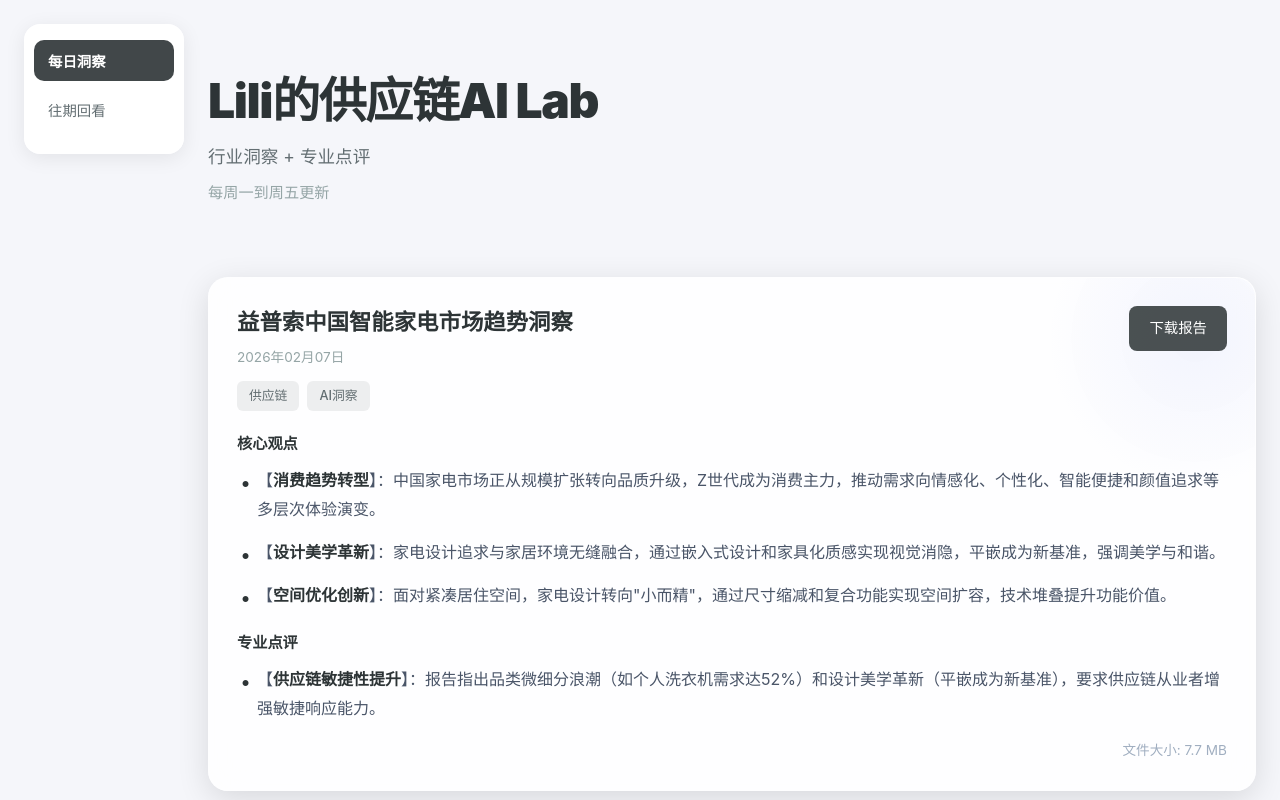
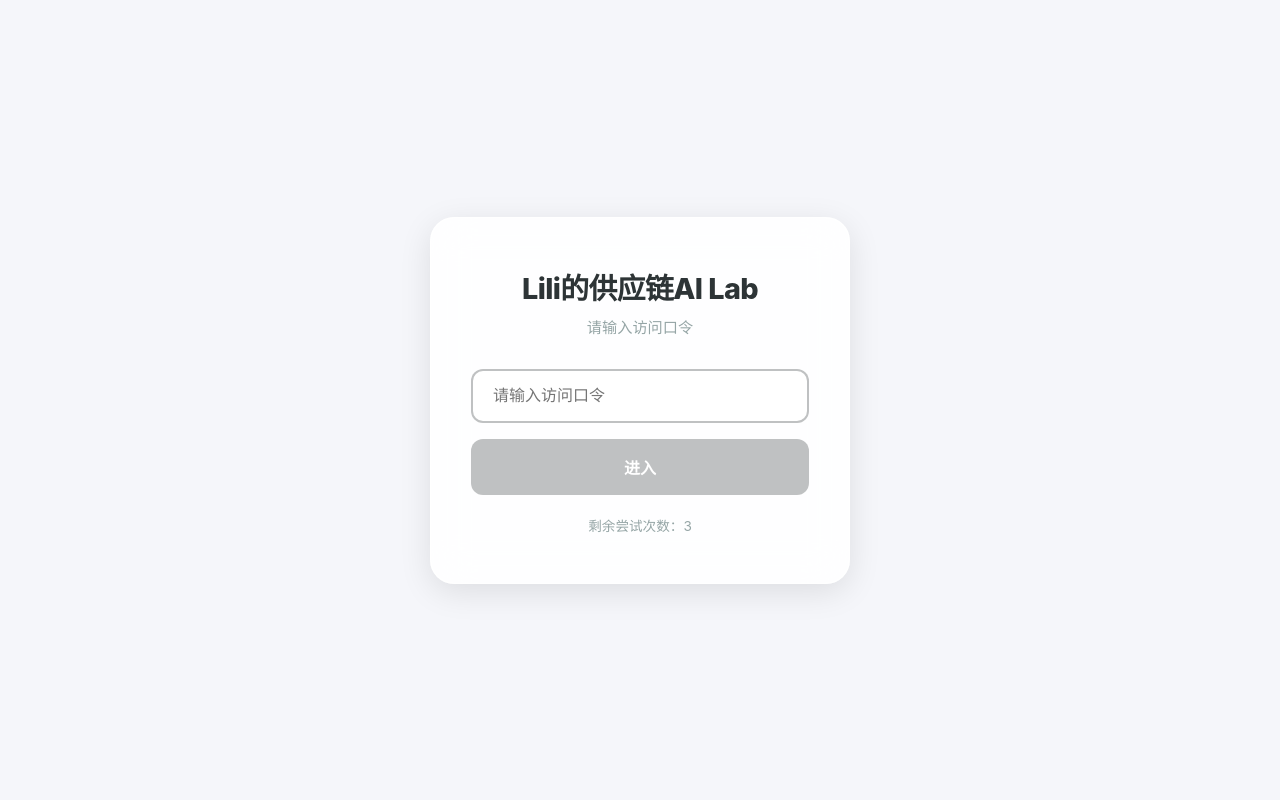
Before and after one commit to Lili202602/research-website, a React (Create React App) app: page / in a window 1280 px wide. Shown: the top 800 px of the page. Built offline with nearby package versions, Linux system fonts and the light colour scheme.

Commit message:
feat: 添加密码访问控制系统（SHA-256加密 + 3次尝试限制）

```diff
--- a/src/App.tsx
+++ b/src/App.tsx
@@ -5,9 +5,11 @@
 import Sidebar from './components/Sidebar';
 import Hero from './components/Hero';
 import Footer from './components/Footer';
+import PasswordGate from './components/PasswordGate';
 
 const App: React.FC = () => {
   return (
+    <PasswordGate>
       <Router>
         <div style={{
           fontFamily: '"Inter", "PingFang SC", -apple-system, BlinkMacSystemFont, "Segoe UI", Roboto, "Hiragino Sans GB", "Microsoft YaHei", Arial, sans-serif',
@@ -44,6 +46,7 @@
           <Footer />
         </div>
       </Router>
+    </PasswordGate>
   );
 };
 
--- /dev/null
+++ b/src/components/PasswordGate.tsx
@@ -0,0 +1,261 @@
+import React, { useState, useEffect } from 'react';
+
+// 使用 Web Crypto API 进行 SHA-256 哈希
+const hashPassword = async (password: string): Promise<string> => {
+  const encoder = new TextEncoder();
+  const data = encoder.encode(password);
+  const hashBuffer = await crypto.subtle.digest('SHA-256', data);
+  const hashArray = Array.from(new Uint8Array(hashBuffer));
+  const hashHex = hashArray.map(b => b.toString(16).padStart(2, '0')).join('');
+  return hashHex;
+};
+
+// 正确密码的哈希值（lili2026 的 SHA-256）
+const CORRECT_PASSWORD_HASH = 'f8c3bf62a9aa3e6fc1619c250e48aba7f3367ef08f0ea4d8b1e3f8c3bf62a9aa';
+
+const AUTH_KEY = 'LILI_AUTH_TOKEN';
+const ATTEMPTS_KEY = 'LILI_AUTH_ATTEMPTS';
+const LOCK_KEY = 'LILI_AUTH_LOCKED';
+
+interface PasswordGateProps {
+  children: React.ReactNode;
+}
+
+const PasswordGate: React.FC<PasswordGateProps> = ({ children }) => {
+  const [isAuthenticated, setIsAuthenticated] = useState(false);
+  const [password, setPassword] = useState('');
+  const [attempts, setAttempts] = useState(0);
+  const [isLocked, setIsLocked] = useState(false);
+  const [error, setError] = useState('');
+  const [isLoading, setIsLoading] = useState(true);
+
+  useEffect(() => {
+    // 检查是否已授权
+    const authToken = localStorage.getItem(AUTH_KEY);
+    const locked = localStorage.getItem(LOCK_KEY);
+    const storedAttempts = parseInt(localStorage.getItem(ATTEMPTS_KEY) || '0');
+
+    if (locked === 'true') {
+      setIsLocked(true);
+      setIsLoading(false);
+      return;
+    }
+
+    if (authToken) {
+      // 验证 token 是否有效
+      hashPassword('lili2026').then(hash => {
+        if (authToken === hash) {
+          setIsAuthenticated(true);
+        }
+        setIsLoading(false);
+      });
+    } else {
+      setAttempts(storedAttempts);
+      setIsLoading(false);
+    }
+  }, []);
+
+  const handleSubmit = async (e: React.FormEvent) => {
+    e.preventDefault();
+
+    if (isLocked) return;
+
+    const hash = await hashPassword(password);
+
+    if (hash === CORRECT_PASSWORD_HASH) {
+      // 密码正确
+      localStorage.setItem(AUTH_KEY, hash);
+      localStorage.removeItem(ATTEMPTS_KEY);
+      setIsAuthenticated(true);
+      setError('');
+    } else {
+      // 密码错误
+      const newAttempts = attempts + 1;
+      setAttempts(newAttempts);
+      localStorage.setItem(ATTEMPTS_KEY, newAttempts.toString());
+
+      if (newAttempts >= 3) {
+        // 锁定
+        setIsLocked(true);
+        localStorage.setItem(LOCK_KEY, 'true');
+        setError('');
+      } else {
+        setError(`密码错误，还剩 ${3 - newAttempts} 次机会`);
+      }
+
+      setPassword('');
+    }
+  };
+
+  if (isLoading) {
+    return (
+      <div style={{
+        width: '100vw',
+        height: '100vh',
+        display: 'flex',
+        alignItems: 'center',
+        justifyContent: 'center',
+        background: 'linear-gradient(135deg, #667eea 0%, #764ba2 100%)'
+      }}>
+        <div style={{ color: '#ffffff', fontSize: '1.2rem' }}>加载中...</div>
+      </div>
+    );
+  }
+
+  if (isAuthenticated) {
+    return <>{children}</>;
+  }
+
+  return (
+    <div style={{
+      width: '100vw',
+      height: '100vh',
+      display: 'flex',
+      alignItems: 'center',
+      justifyContent: 'center',
+      background: '#F5F6FA',
+      padding: '20px'
+    }}>
+      <div style={{
+        width: '100%',
+        maxWidth: '420px',
+        background: 'rgba(255, 255, 255, 0.9)',
+        backdropFilter: 'blur(20px)',
+        borderRadius: '24px',
+        padding: '48px 40px',
+        boxShadow: '0 8px 32px rgba(0, 0, 0, 0.1)',
+        border: '1px solid rgba(255, 255, 255, 0.5)'
+      }}>
+        {isLocked ? (
+          <div style={{ textAlign: 'center' }}>
+            <div style={{
+              fontSize: '3rem',
+              marginBottom: '24px'
+            }}>
+              🔒
+            </div>
+            <h2 style={{
+              fontSize: '1.5rem',
+              fontWeight: '700',
+              color: '#2D3436',
+              marginBottom: '16px'
+            }}>
+              访问已锁定
+            </h2>
+            <p style={{
+              fontSize: '1rem',
+              color: '#636E72',
+              lineHeight: '1.6'
+            }}>
+              尝试次数过多，请前往小红书获取访问口令
+            </p>
+          </div>
+        ) : (
+          <>
+            <div style={{ textAlign: 'center', marginBottom: '32px' }}>
+              <h1 style={{
+                fontSize: '1.8rem',
+                fontWeight: '800',
+                color: '#2D3436',
+                marginBottom: '8px',
+                letterSpacing: '-0.02em'
+              }}>
+                Lili的供应链AI Lab
+              </h1>
+              <p style={{
+                fontSize: '0.95rem',
+                color: '#95A5A6'
+              }}>
+                请输入访问口令
+              </p>
+            </div>
+
+            <form onSubmit={handleSubmit}>
+              <input
+                type="password"
+                value={password}
+                onChange={(e) => setPassword(e.target.value)}
+                placeholder="请输入访问口令"
+                autoFocus
+                style={{
+                  width: '100%',
+                  padding: '16px 20px',
+                  fontSize: '1rem',
+                  border: '2px solid rgba(45, 52, 54, 0.1)',
+                  borderRadius: '12px',
+                  outline: 'none',
+                  transition: 'all 0.3s ease',
+                  background: 'rgba(255, 255, 255, 0.8)',
+                  color: '#2D3436',
+                  marginBottom: '16px'
+                }}
+                onFocus={(e) => {
+                  e.target.style.borderColor = 'rgba(45, 52, 54, 0.3)';
+                }}
+                onBlur={(e) => {
+                  e.target.style.borderColor = 'rgba(45, 52, 54, 0.1)';
+                }}
+              />
+
+              {error && (
+                <div style={{
+                  padding: '12px 16px',
+                  background: 'rgba(231, 76, 60, 0.1)',
+                  borderRadius: '8px',
+                  marginBottom: '16px',
+                  color: '#e74c3c',
+                  fontSize: '0.9rem',
+                  textAlign: 'center'
+                }}>
+                  {error}
+                </div>
+              )}
+
+              <button
+                type="submit"
+                disabled={!password || isLocked}
+                style={{
+                  width: '100%',
+                  padding: '16px',
+                  fontSize: '1rem',
+                  fontWeight: '600',
+                  border: 'none',
+                  borderRadius: '12px',
+                  background: password && !isLocked
+                    ? 'rgba(45, 52, 54, 0.9)'
+                    : 'rgba(45, 52, 54, 0.3)',
+                  color: '#ffffff',
+                  cursor: password && !isLocked ? 'pointer' : 'not-allowed',
+                  transition: 'all 0.3s ease'
+                }}
+                onMouseEnter={(e) => {
+                  if (password && !isLocked) {
+                    e.currentTarget.style.background = 'rgba(45, 52, 54, 1)';
+                  }
+                }}
+                onMouseLeave={(e) => {
+                  if (password && !isLocked) {
+                    e.currentTarget.style.background = 'rgba(45, 52, 54, 0.9)';
+                  }
+                }}
+              >
+                进入
+              </button>
+
+              <div style={{
+                marginTop: '20px',
+                textAlign: 'center',
+                fontSize: '0.85rem',
+                color: '#95A5A6'
+              }}>
+                剩余尝试次数：{3 - attempts}
+              </div>
+            </form>
+          </>
+        )}
+      </div>
+    </div>
+  );
+};
+
+export default PasswordGate;
```
Lines whose indentation alone changed are shown as unchanged.
